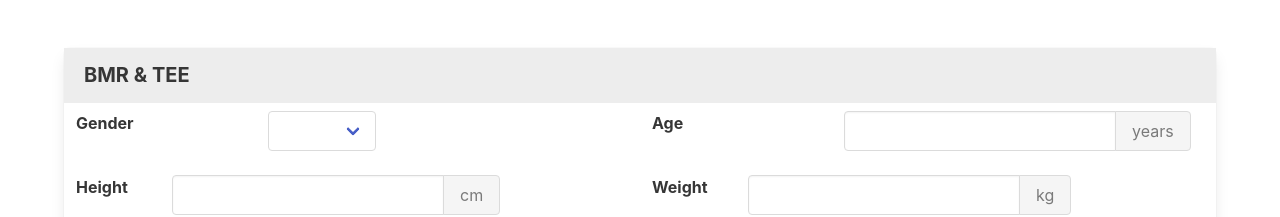
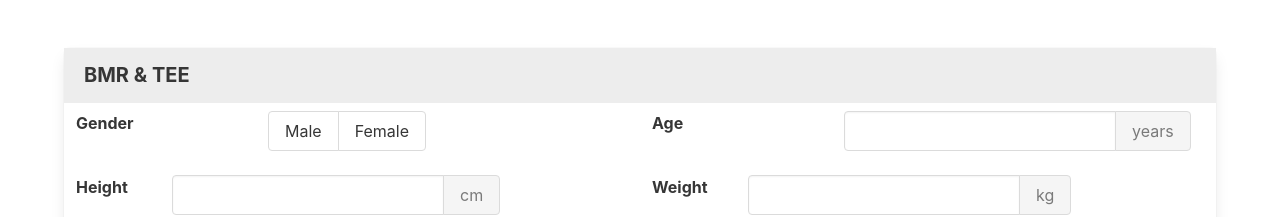
Before and after one commit to socunanena/macrouse-usecase, a Vue app: page / in a window 1280 px wide. Shown: the top 217 px of the page. Built offline with nearby package versions, Linux system fonts and the light colour scheme.

Commit message:
Changed gender input from select to buttons

```diff
--- a/src/components/StepTee.vue
+++ b/src/components/StepTee.vue
@@ -3,18 +3,20 @@
     <div class="columns is-multiline">
       <!-- BEGIN Gender & Age -->
       <div class="column is-2">
-        <label class="label" for="gender">Gender</label>
+        <label class="label">Gender</label>
       </div>
       <div class="column is-4">
-        <div class="field">
-          <div class="control">
-            <div class="select">
-              <select id="gender" :value="gender">
-                <option value="male">Male</option>
-                <option value="female">Female</option>
-              </select>
-            </div>
-          </div>
+        <div class="field has-addons">
+          <p class="control">
+            <a class="button">
+              Male
+            </a>
+          </p>
+          <p class="control">
+            <a class="button">
+              Female
+            </a>
+          </p>
         </div>
       </div>
       <div class="field column is-2">
@@ -22,9 +24,9 @@
       </div>
       <div class="column is-4">
         <div class="field has-addons">
-          <div class="control">
+          <p class="control">
             <input id="age" class="input" type="text" :value="age">
-          </div>
+          </p>
           <p class="control">
             <a class="button is-static">
               years
```
